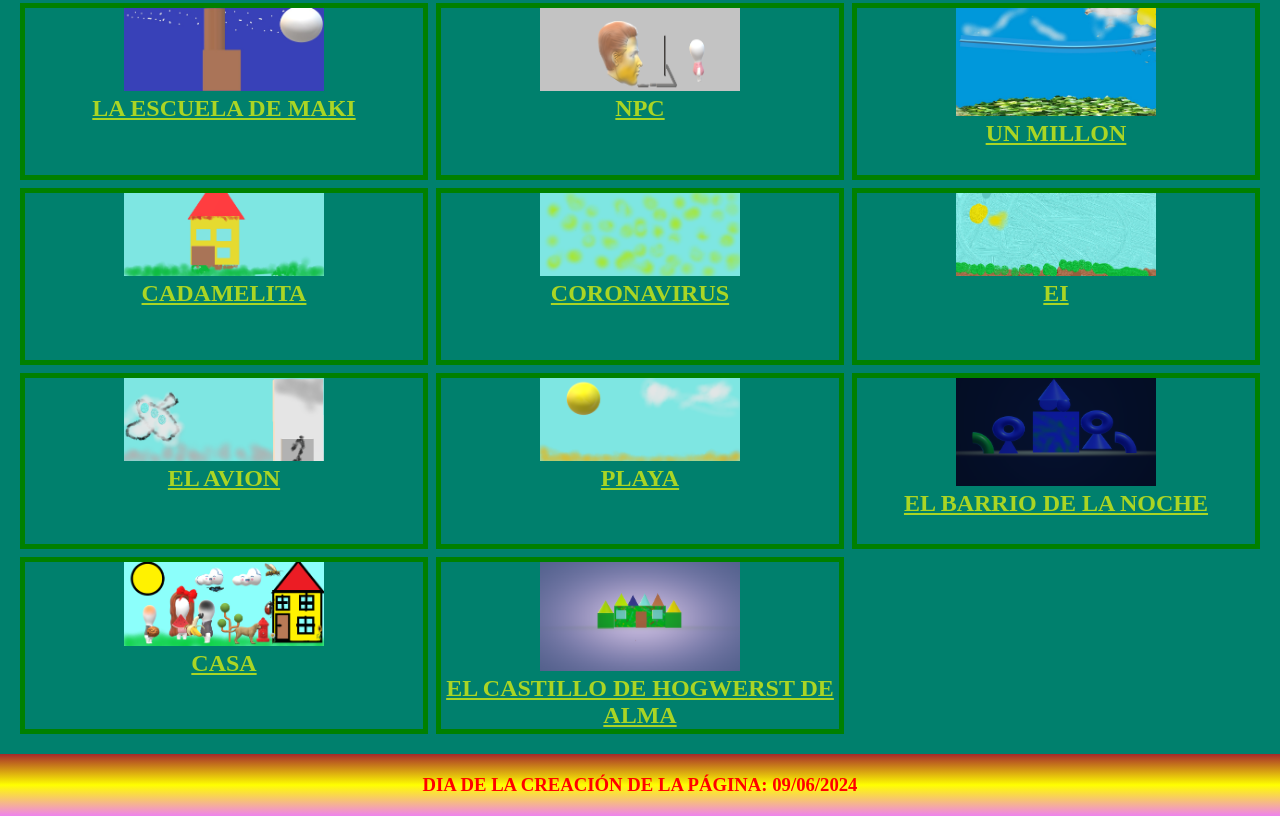
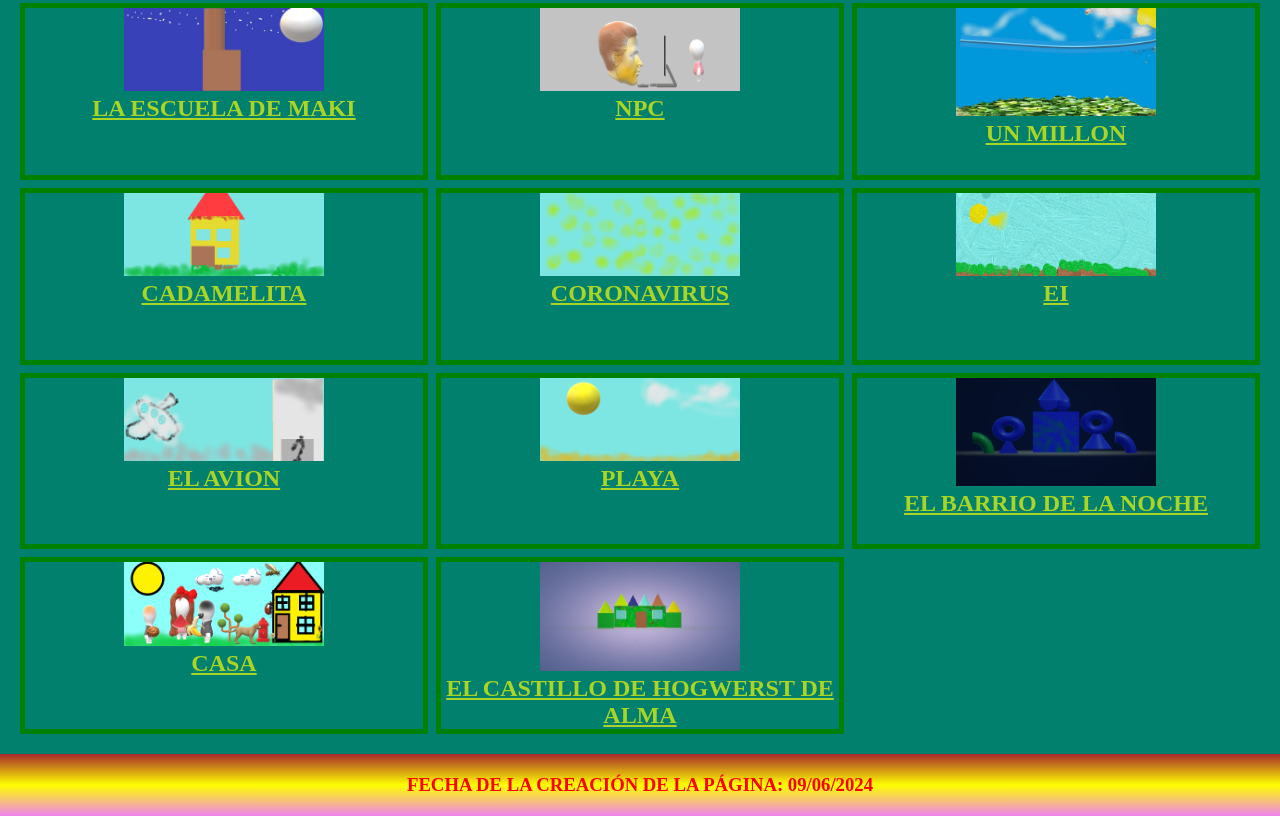
Before and after one commit to MartinMatarrese/DIBUJOS-DE-ALMA, a plain HTML site: page index.html in a window 1280 px wide. Shown: the part 424-1240 px from the top of the page. Drawn offline with Linux system fonts and the light colour scheme.

Commit message:
Cambie el footer

```diff
--- a/index.html
+++ b/index.html
@@ -120,7 +120,7 @@
     </main>
     <footer>
         <h3>
-            DIA DE LA CREACIÓN DE LA PÁGINA: 09/06/2024
+            FECHA DE LA CREACIÓN DE LA PÁGINA: 09/06/2024
         </h3>
     </footer>
 </body>
```
